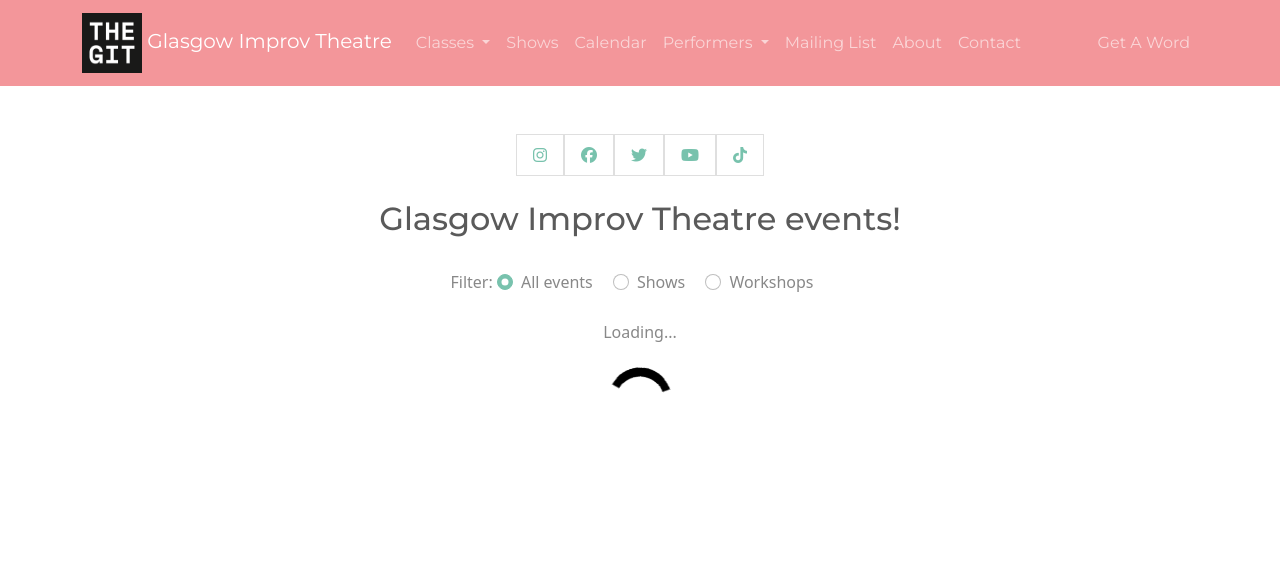
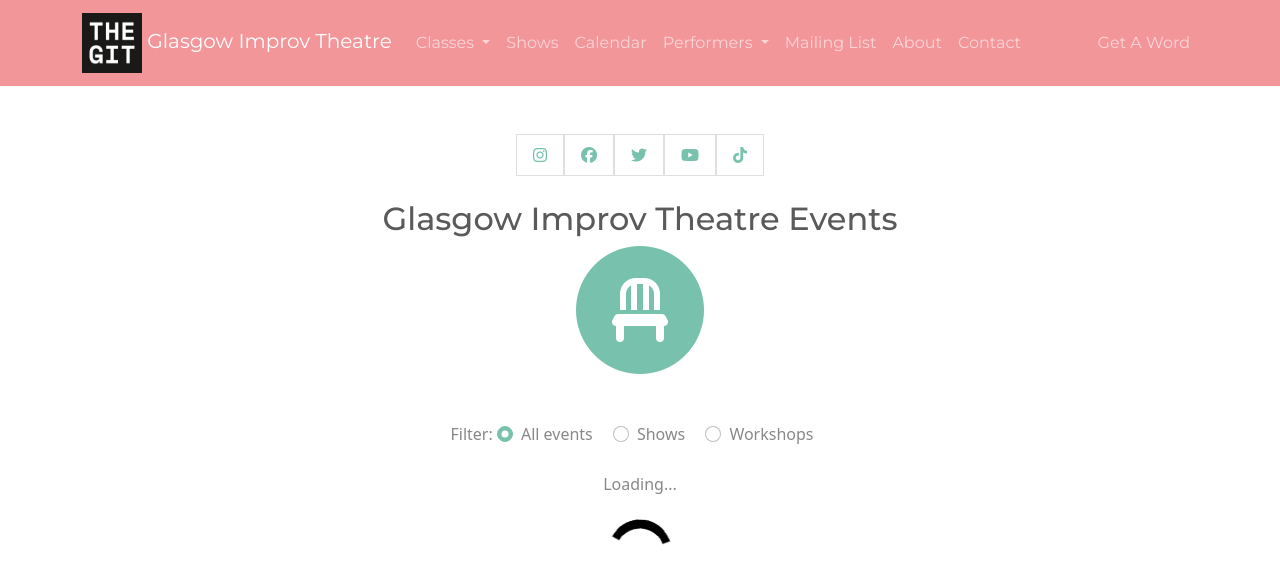
Before and after one commit to glasgowimprovtheatre/new-git-website, a Jekyll site: the page built from events.html, in a window 1280 px wide. Shown: the top 584 px of the page. Built offline with Jekyll 4.4.1, drawn with Linux system fonts in a browser that asks for light colours; nearby versions of some CDN libraries.

Commit message:
changing to events page

```diff
--- a/_layouts/default.html
+++ b/_layouts/default.html
@@ -27,7 +27,7 @@
                 Classes
               </a>
               <ul class="dropdown-menu" aria-labelledby="navbarDropdownMenuLink">
-                <li><a class="dropdown-item" href="{{site.url}}/shows#workshops">Classes on sale now</a></li>
+                <li><a class="dropdown-item" href="{{site.url}}/events#workshops">Classes on sale now</a></li>
                 <li><a class="dropdown-item" href="{{site.url}}/classes">Class information</a></li>
                 <li><a class="dropdown-item" href="{{site.url}}/scholarships">Scholarships</a></li>
                 <li><a class="dropdown-item" href="{{site.url}}/refunds">Refund policy</a></li>
@@ -35,7 +35,7 @@
               </ul>
             </li>
             <li class="nav-item">
-              <a class="nav-link" href="{{site.url}}/shows#shows">Shows</a>
+              <a class="nav-link" href="{{site.url}}/events#shows">Shows</a>
             </li>
             <li class="nav-item">
               <a class="nav-link" href="{{site.url}}/calendar">Calendar</a>
--- a/shows.html
+++ b/events.html
@@ -43,7 +43,14 @@
 
 <div class="row justify-content-center">
     <div class="col-md-8 text-center">
-        <h2>Glasgow Improv Theatre events!</h2>
+        <h2>Glasgow Improv Theatre Events</h2>
+        <div class="text-center">
+            <span class="fa-stack fa-4x">
+                <i class="fa fa-circle fa-stack-2x text-primary"></i>
+                <i class="fa fa-chair fa-stack-1x fa-inverse"></i>
+            </span>
+        </div>
+        <br />
         <br />
                 <form></form>
         <div class="text-center mb-4">
--- a/index.html
+++ b/index.html
@@ -6,7 +6,7 @@
 <h1 class="text-center">Welcome To The Glasgow Improv Theatre!</h1>
 <br />
 <div class="text-center">
-    <a href="{{site.url}}/shows#workshops" class="btn btn-primary btn-lg">Take a class</a>
+    <a href="{{site.url}}/events#workshops" class="btn btn-primary btn-lg">Take a class</a>
     <br /><br />
-    <a href="{{site.url}}/shows#shows" class="btn btn-primary btn-lg">What's on?</a>
+    <a href="{{site.url}}/events#shows" class="btn btn-primary btn-lg">What's on?</a>
 </div>
```
Also changed, not shown: other parts of events.html (+1 -1 lines), classes.html (+6 -6 lines).
